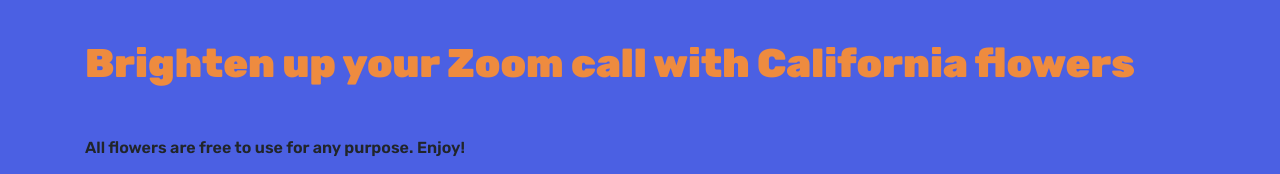
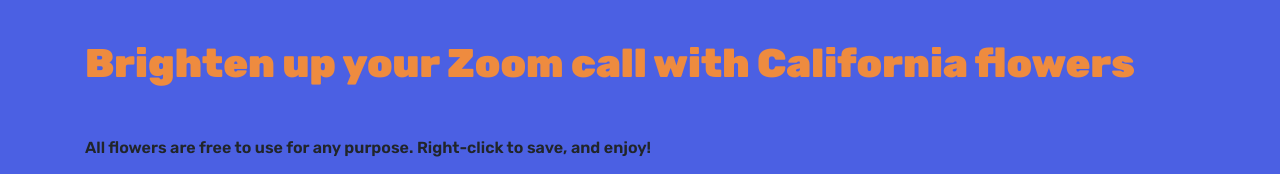
Before and after one commit to spencercarlson/zoomflowers, a plain HTML site: page index.html in a window 1280 px wide. Shown: the top 174 px of the page. Drawn offline with nearby package versions, Linux system fonts and the light colour scheme.

Commit message:
Instructions

```diff
--- a/index.html
+++ b/index.html
@@ -14,7 +14,7 @@
 
 <div class="container">
 <h1 class="">Brighten up your Zoom call with California flowers</h1>
-<p>All flowers are free to use for any purpose. Enjoy!</p>
+<p>All flowers are free to use for any purpose. Right-click to save, and enjoy!</p>
 </div>
 
 <div class="container">
```
